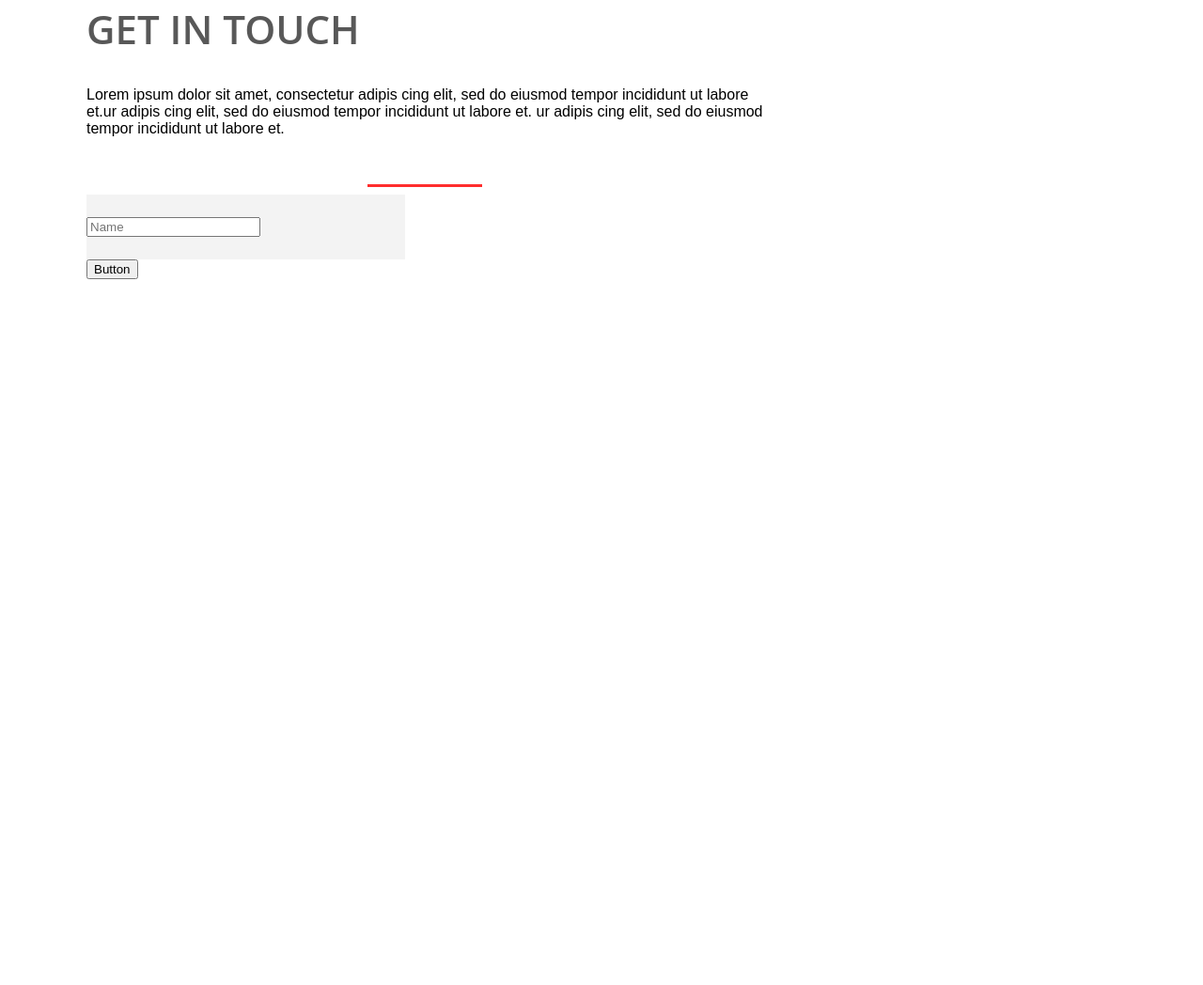
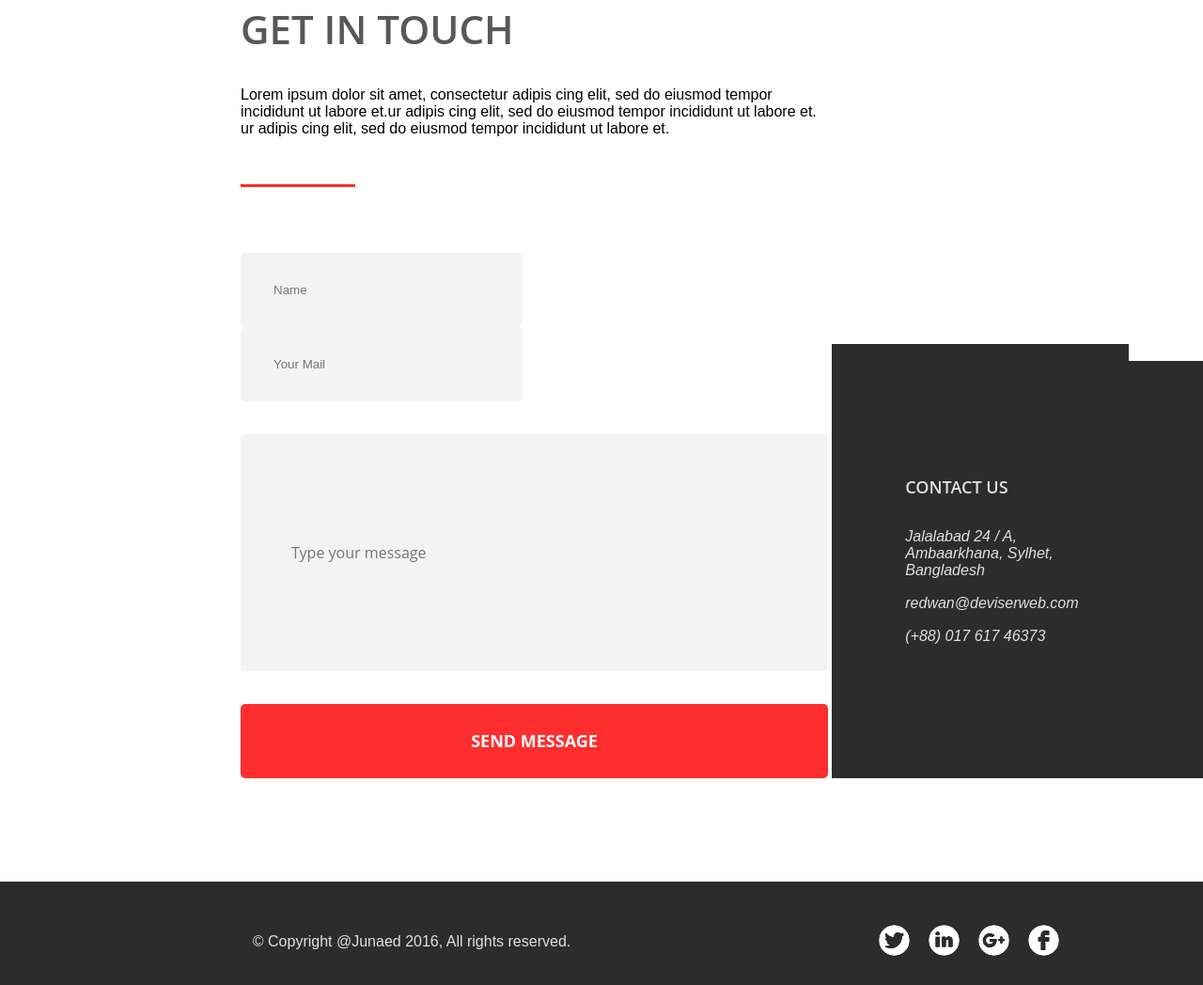
Before and after one commit to indarkage/module-3, a plain HTML site: page index.html in a window 1280 px wide. Shown: the part 3821-4869 px from the top of the page at 94% size. Before the commit the page ends 4228 px from the top, so only its background shows below. Drawn offline with Linux system fonts and the light colour scheme.

Commit message:
Страница. Версия 1.0

```diff
--- a/css/style.css
+++ b/css/style.css
@@ -43,6 +43,11 @@ hr {
     overflow: hidden;
     border-style: inset;
     border-width: 1px;
+}
+
+address {
+    display: block;
+    font-style: italic;
 }
 
 .heater-menu {
@@ -248,6 +253,15 @@ h2 {
     height: 3px;
     background-color: #ff2d2d;
     border: none;
+}
+
+.feature_line2 {
+    margin-left: 0px;
+    width: 122px;
+    height: 3px;
+    background-color: #ff2d2d;
+    border: none;
+    margin-bottom: 70px;
 }
 
 .products {
@@ -477,15 +491,21 @@ h2 {
 
 .feedback-contacts {
     display: flex;
-    justify-content: left;
+    justify-content: center;
     align-items: flex-end;
-    padding-left: 92px;
+    padding-left: 20vw;
     padding-top: 92px;
     padding-bottom: 110px;
     }
 
 .feedback_header {
     box-sizing: border-box;
+}
+
+.feedback_form {
+    display: flex;
+    flex-wrap: wrap;
+    justify-content: flex-start;
 }
 
 .feedback_head {
@@ -497,7 +517,7 @@ h2 {
     margin-bottom: 50px;
 }
 
-.feedback_body, .footer_content {
+.feedback-body, .footer_content {
     display: flex;
     flex-wrap: wrap;
     justify-content: space-between;
@@ -508,7 +528,7 @@ h2 {
     padding-right: 1vw;
 }
 
-.feedback_form_name, .feedback_form_mail {
+.feedback_form_mail {
     display: flex;
     align-items: center;
     font-size: 16px;
@@ -517,7 +537,93 @@ h2 {
     background-color: #f3f3f3;
 }
 
-.popup {
+.feedback_input {
+    display: flex;
+    align-items: center;
+    font-size: 16px;
+    width: 339px;
+    height: 69px;
+    background-color: #f3f3f3;
+    color: #8e8e8e;
+    box-sizing: border-box;
+    padding-left: 54px;
+    padding-right: 54px;
+    border: none;
+    border-radius: 5px;
+    background-color: #f3f3f3;
+    margin-bottom: 45px;
+}
+
+.feedback_name {
+    color: #8e8e8e;
+    display: flex;
+ /*   flex-direction: row;*/
+    align-items: center;
+    box-sizing: border-box;
+    width: 300px;
+    /*flex: 0 0 521px;*/
+    min-height: 79px;
+    padding: 0;
+    padding-left: 35px;
+    padding-right: 35px;
+    border: none;
+    border-radius: 5px;
+    margin-right: 22px;
+    background-color: #f3f3f3;
+}
+
+.feedback_email {
+    color: #8e8e8e;
+    display: flex;
+    flex-direction: row;
+    align-items: center;
+    box-sizing: border-box;
+    width: 300px;
+    /*flex: 0 0 521px;*/
+    min-height: 79px;
+    padding: 0;
+    padding-left: 35px;
+    padding-right: 35px;
+    border: none;
+    border-radius: 5px;
+    margin-right: 22px;
+    background-color: #f3f3f3;
+}
+
+.feedback-message {
+    resize: none;
+    font-size: 16px;
+    font-family: 'Open Sans', Helvetica, Arial, sans-serif;
+    width: 100%;
+    max-width: 625px;
+    height: 252px;
+    box-sizing: border-box;
+    padding: 35px 0px;
+    margin-bottom: 45px;
+}
+
+.feedback_message {
+    resize: none;
+    font-size: 16px;
+    font-family: 'Open Sans', Helvetica, Arial, sans-serif;
+    width: 100%;
+    max-width: 731px;
+    height: 252px;
+    box-sizing: border-box;
+    padding: 35px 54px;
+    margin-bottom: 45px;
+    border: none;
+    border-radius: 5px;
+    background-color: #f3f3f3;
+}
+
+/*.form_name {
+    display: flex;
+    flex-wrap: wrap;
+    flex-direction: row;
+    padding-left: 30%;
+}*/
+/*.popup {
     width: 500px;
     height: 500px;
     background-color: rgb(231, 96, 18);
@@ -526,6 +632,60 @@ h2 {
 
 .visible {
     display: block;
+}*/
+
+.send_message_button {
+    display: flex;
+    align-items: center;
+    justify-content: center;
+    color: #fff;
+    font-size: 18px;
+    margin-top: 25px;
+    font-family: 'Open Sans', Helvetica, Arial, sans-serif;
+    font-weight: 700;
+    width: 625px;
+    min-height: 79px;
+    background-color: #ff2d2d;
+    border: none;
+    border-radius: 5px;
+    text-transform: uppercase;
+}
+
+/*.feedback_form_button {
+    display: flex;
+    align-items: center;
+    justify-content: left;
+    width: 100%;
+    margin-top: 20px;
+}*/
+
+.contactUS {
+    box-sizing: border-box;
+    position: relative;
+    color: #e0e0e0;
+    background-color: #2c2c2c;
+    box-sizing: border-box;
+    padding: 125px 53px 125px 78px;
+    min-height: 380px;
+    max-width: 411px;
+    /* grid-column: 4 / 5; */
+    /* grid-row: 2 / 3; */
+}
+
+.contactUS-head {
+    color: #e0e0e0;
+    font-size: 18px;
+    margin-bottom: 13px;
+}
+
+.contactUS-line {
+    margin-bottom: 17px;
+}
+
+.right-box {
+    min-height: 444px;
+    flex: 1 1 200px;
+    background-color: #2c2c2c;
 }
 
 .contact-link {
@@ -541,3 +701,30 @@ h2 {
     text-decoration: none;
     border-radius: 5px;
 }
+
+.footer {
+    background-color: #2c2c2c;
+    padding: 0 1vw;
+}
+
+.footer-content {
+    box-sizing: border-box;
+    padding: 19px 0 0;
+    color: #e0e0e0;
+    display: flex;
+    align-items: center;
+    justify-content: space-between;
+    min-height: 110px;
+    background-color: #2c2c2c;
+}
+
+.footer-links {
+    display: flex;
+    justify-content: stretch;
+    margin-right: 120px;
+}
+
+
+.footer-links a:nth-child(1n) {
+    margin-right: 20px;
+}
--- a/index.html
+++ b/index.html
@@ -5,7 +5,6 @@
 	<meta name="viewport" content="width=device-width, initial-scale=1">
 	<title></title>
 	<link rel="stylesheet" type="text/css" href="css/style.css">
-	<title>Git release</title>
 </head>
 <body>
 	<div class="heater-menu">
@@ -153,41 +152,71 @@
 	</form> -->
 
 		</section>
+
+
 		<div class="feedback-contacts">
-			<section>
+			<section class="feedback">
 					<section class="feedback_header">
 						<div class="feedback_header_title">
 						<h2 class="feedback_head" id="contacts">Get in touch</h2>
 						<p class="feedback_text">Lorem ipsum dolor sit amet, consectetur adipis cing elit, sed do eiusmod tempor incididunt ut labore et.ur adipis cing elit, sed do eiusmod tempor incididunt ut labore et. ur adipis cing elit, sed do eiusmod tempor incididunt ut labore et.</p>
-				<hr class="feature_line">
+						<hr class="feature_line2">
 						</div>
 					</section>
+
 					<section class="feebback-body">
 						<div class="feedback_form">
-					<div class="feedback_form_name">
+							<div class="feedback-input">
+								<form class="form_name" method="GET">
+								<input class="feedback_name" type="GET" name="q" required placeholder="Name">
+								</form>
+							</div>
+
+							<div class="feedback-email">
+								<form class="form_email" method="GET">
+								<input class="feedback_email" type="GET" name="q" required placeholder="Your Mail">
+								</form>
+							</div>
+
+							<div class="feedback-message">
+								<form class="form_message" method="GET">
+								<input class="feedback_message" type="GET" name="q" required placeholder="Type your message">
+								</form>
+							</div>
+
+							<div class="feedback_form_button">
 								<form>
-							<input type="GET" name="q" required placeholder="Name">
+								<button class="send_message_button" type="submit">Send message</button>
 								</form>
 							</div>
 						</div>
+					</section>
 
-<button class="popup-button">Button</button>
-<div class="popup"></div>
-<script type="text/javascript">
+			</section>
 
-	let button = document.querySelector('.popup-button');
-    	button.addEventListener('click', showPopup);
+		    <section class="contactUS">
+				<h2 class="contactUS-head">Contact US</h2>
+				<address class="contactUS-address">
+					<p class="contactUS-line">Jalalabad 24 / A, Ambaarkhana, Sylhet, Bangladesh</p>
+					<p class="contactUS-line">redwan@deviserweb.com</p>
+					<p class="contactUS-line">(+88) 017 617 46373</p>
+				</address>
+			</section>
+			<div class="right-box"></div>
+		</div>
 
-    	function showPopup() {
-        	document.querySelector('.popup').classList.toggle('visible');
-        	console.log('showPopup работает');
-		}
-</script>
-			</section>
-		    </section>
+	</main>
+	<footer class="footer">
+		<div class="footer-content" style="margin-left: 20vw;">
+			<p>© Copyright @Junaed 2016, All rights reserved.</p>
+			<div class="footer-links">
+				<a href=""><img src="img/tw.png" alt=""></a>
+				<a href=""><img src="img/Li.png" alt=""></a>
+				<a href=""><img src="img/google.png" alt=""></a>
+				<a href=""><img src="img/fb.png" alt=""></a>
 			</div>
-	</main>
-
+		</div>
+	</footer>
 
 </form>
 </body>
```
Also changed, not shown: img/Li.png (added), img/fb.png (added), img/google.png (added), img/tw.png (added). Lines whose indentation alone changed are shown as unchanged.
